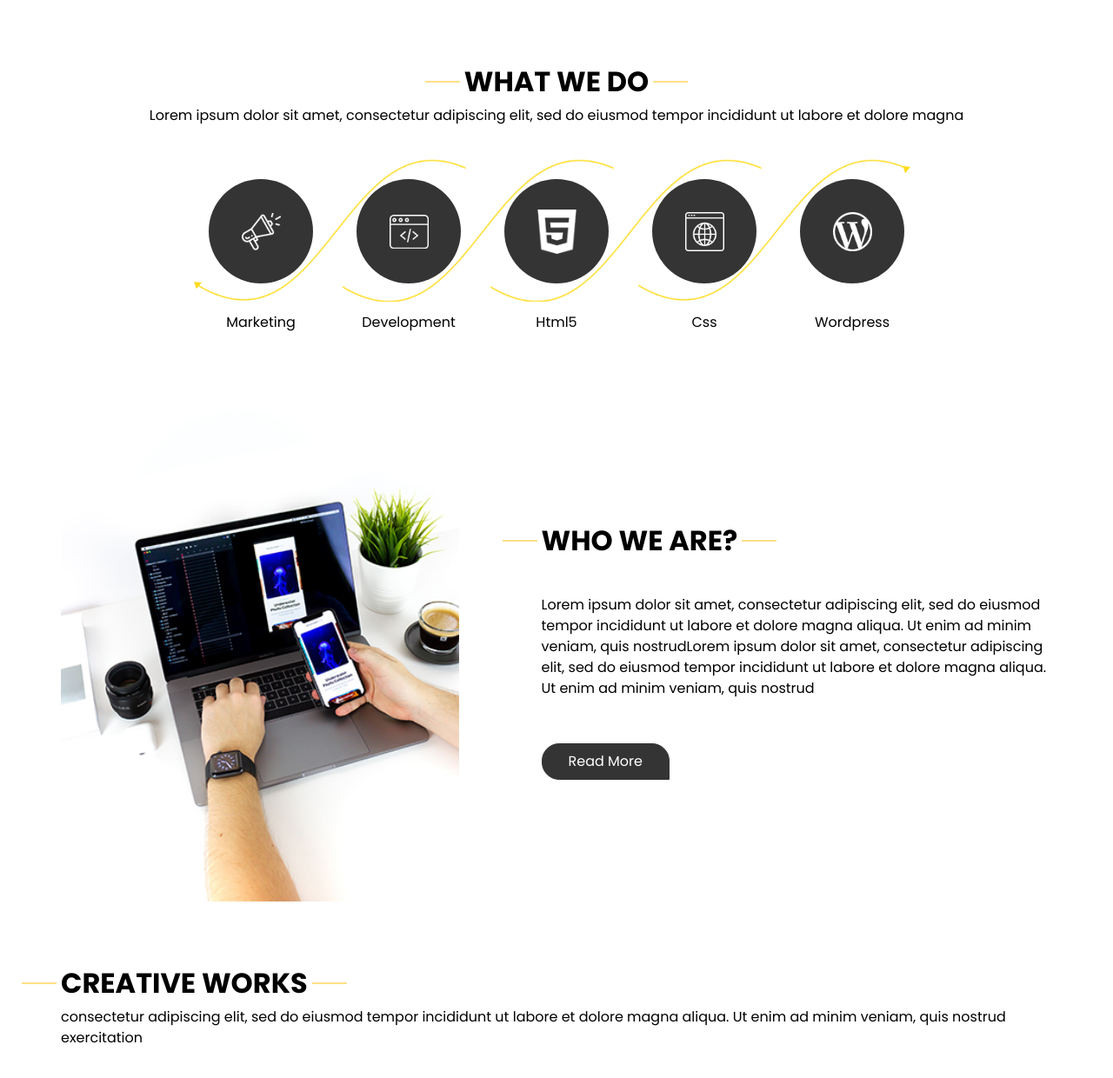
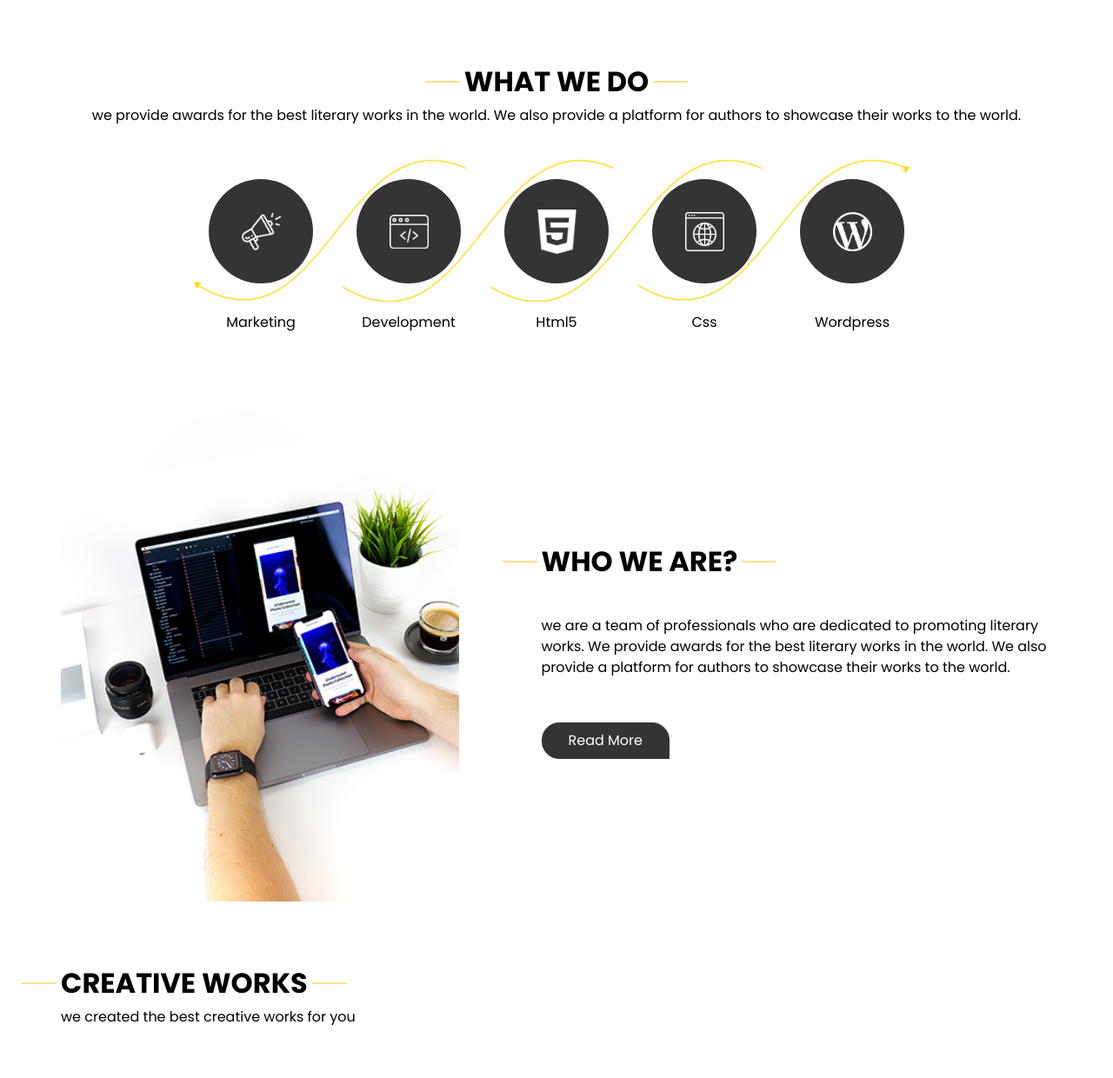
Before and after one commit to Sugamkashyap/The-Litvoice, a plain HTML site: page src/index.html in a window 1280 px wide. Shown: the part 800-2040 px from the top of the page at 87% size. Drawn offline with nearby package versions, Linux system fonts and the light colour scheme.

```diff
--- a/src/index.html
+++ b/src/index.html
@@ -181,8 +181,7 @@
           What we do
         </h2>
         <p>
-          Lorem ipsum dolor sit amet, consectetur adipiscing elit, sed do eiusmod tempor incididunt ut labore et dolore
-          magna
+          we provide awards for the best literary works in the world. We also provide a platform for authors to showcase their works to the world.
         </p>
       </div>
       <div class="do_container">
@@ -260,10 +259,8 @@
               </h2>
             </div>
             <p>
-              Lorem ipsum dolor sit amet, consectetur adipiscing elit, sed do eiusmod tempor incididunt ut labore et
-              dolore magna aliqua. Ut enim ad minim veniam, quis nostrudLorem ipsum dolor sit amet, consectetur
-              adipiscing elit, sed do eiusmod tempor incididunt ut labore et dolore magna aliqua. Ut enim ad minim
-              veniam, quis nostrud
+              we are a team of professionals who are dedicated to promoting literary works. We provide awards for the best literary works in the world. We also provide a platform for authors to showcase their works to the world.
+
             </p>
             <div>
               <a href="">
@@ -287,8 +284,7 @@
           CREATIVE WORKS
         </h2>
         <p>
-          consectetur adipiscing elit, sed do eiusmod tempor incididunt ut labore et dolore magna aliqua. Ut enim ad
-          minim veniam, quis nostrud exercitation
+          we created the best creative works for you
         </p>
       </div>
       <div class="work_container layout_padding2">
```
Also changed, not shown: backend/index.js (added, +13 -0 lines), backend/package.json (added, +15 -0 lines), 1 other file.
